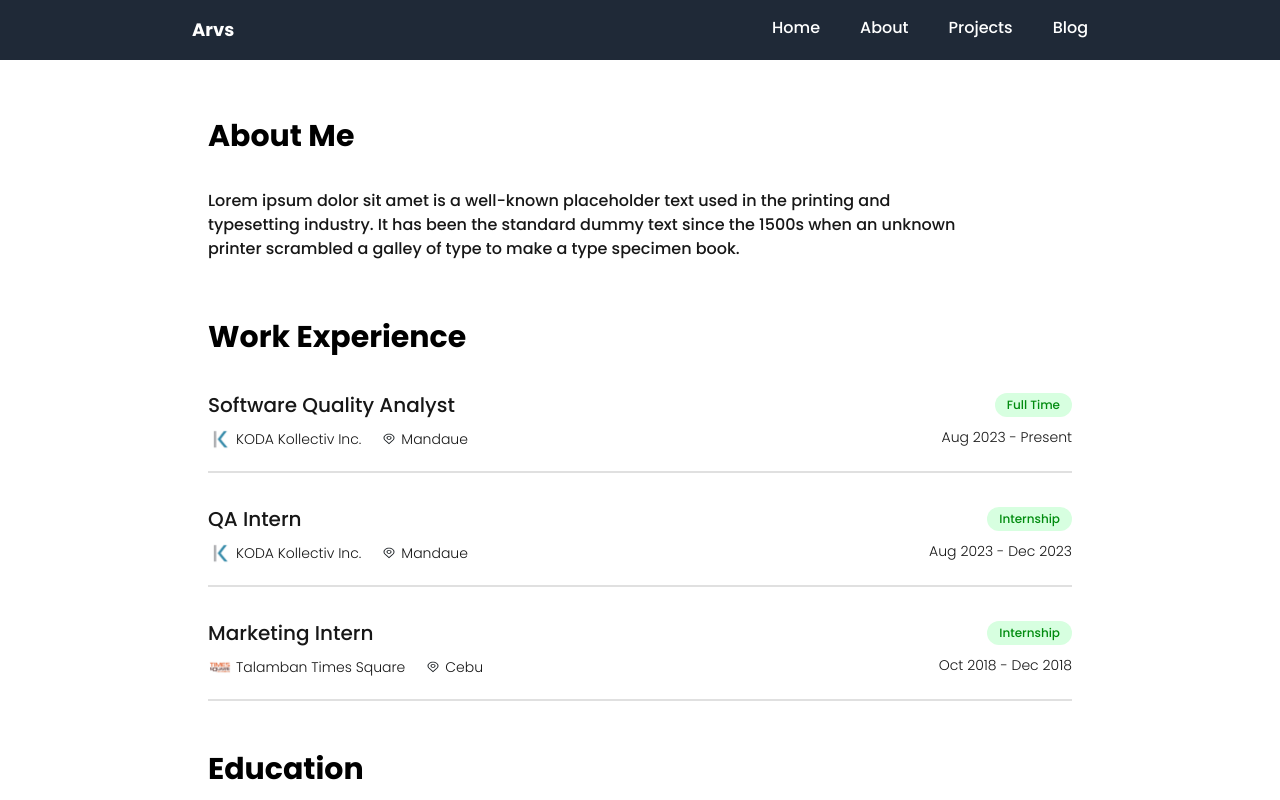
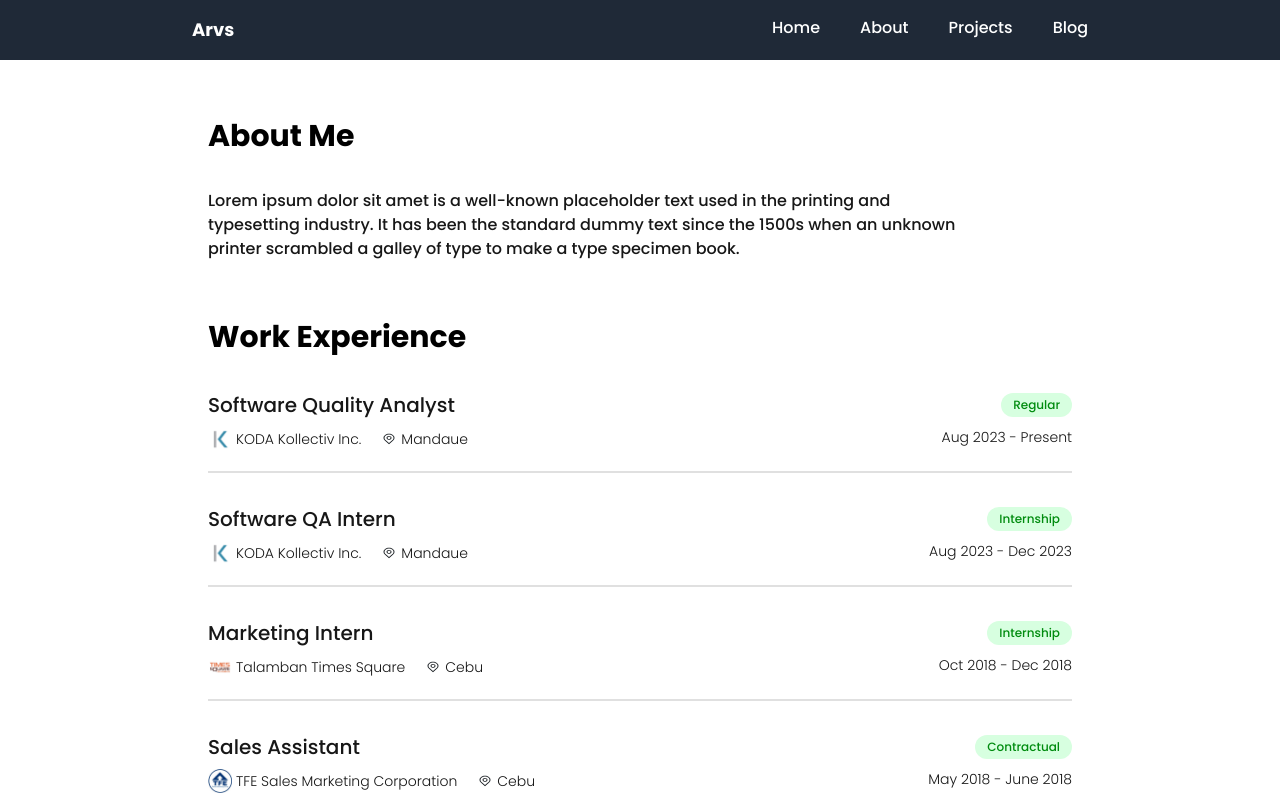
Before and after one commit to Arvin-tech/my-portfolio, a Next.js app: page /about in a window 1280 px wide. Shown: the top 800 px of the page. Built offline with nearby package versions, Linux system fonts and the light colour scheme.

Commit message:
about - work experience updates

```diff
--- a/src/app/components/Works.tsx
+++ b/src/app/components/Works.tsx
@@ -11,6 +11,7 @@ interface WorkProps {
 const companyLogos: { [key: string]: string } = {
   "KODA Kollectiv Inc.": "/images/kodakollectiv_logo.png",
   "Talamban Times Square": "/images/talambantimessquare_logo.png",
+  "TFE Sales Marketing Corporation": "/images/tfe.png",
 };
 
 const Work: React.FC<WorkProps> = ({ position, company, location, type, duration }) => {
--- a/src/app/data/details.ts
+++ b/src/app/data/details.ts
@@ -16,11 +16,11 @@ export const workDetails = [
     position: "Software Quality Analyst",
     company: "KODA Kollectiv Inc.",
     location: "Mandaue",
-    type: "Full Time",
+    type: "Regular",
     duration: "Aug 2023 - Present",
   },
   {
-    position: "QA Intern",
+    position: "Software QA Intern",
     company: "KODA Kollectiv Inc.",
     location: "Mandaue",
     type: "Internship",
@@ -32,6 +32,13 @@ export const workDetails = [
     location: "Cebu",
     type: "Internship",
     duration: "Oct 2018 - Dec 2018",
+  },
+  {
+    position: "Sales Assistant",
+    company: "TFE Sales Marketing Corporation",
+    location: "Cebu",
+    type: "Contractual",
+    duration: "May 2018 - June 2018",
   },
 ];
 
--- a/src/app/page.tsx
+++ b/src/app/page.tsx
@@ -53,7 +53,7 @@ export default function Home() {
       <footer className="row-start-3 flex gap-6 flex-wrap items-center justify-center">
         <a
           className="flex items-center gap-2 hover:underline hover:underline-offset-4"
-          href="https://nextjs.org/learn?utm_source=create-next-app&utm_medium=appdir-template-tw&utm_campaign=create-next-app"
+          href="https://github.com/Arvin-tech"
           target="_blank"
           rel="noopener noreferrer"
         >
@@ -68,7 +68,7 @@ export default function Home() {
         </a>
         <a
           className="flex items-center gap-2 hover:underline hover:underline-offset-4"
-          href="https://vercel.com/templates?framework=next.js&utm_source=create-next-app&utm_medium=appdir-template-tw&utm_campaign=create-next-app"
+          href="https://www.linkedin.com/in/arvin-s-8963512a4/"
           target="_blank"
           rel="noopener noreferrer"
         >
@@ -83,7 +83,7 @@ export default function Home() {
         </a>
         <a
           className="flex items-center gap-2 hover:underline hover:underline-offset-4"
-          href="https://nextjs.org?utm_source=create-next-app&utm_medium=appdir-template-tw&utm_campaign=create-next-app"
+          href="https://facebook.com/arvinn.net"
           target="_blank"
           rel="noopener noreferrer"
         >
@@ -98,7 +98,7 @@ export default function Home() {
         </a>
         <a
           className="flex items-center gap-2 hover:underline hover:underline-offset-4"
-          href="https://nextjs.org?utm_source=create-next-app&utm_medium=appdir-template-tw&utm_campaign=create-next-app"
+          href="https://www.instagram.com/arvsdotcom/"
           target="_blank"
           rel="noopener noreferrer"
         >
```
Also changed, not shown: public/images/tfe.png (added).
